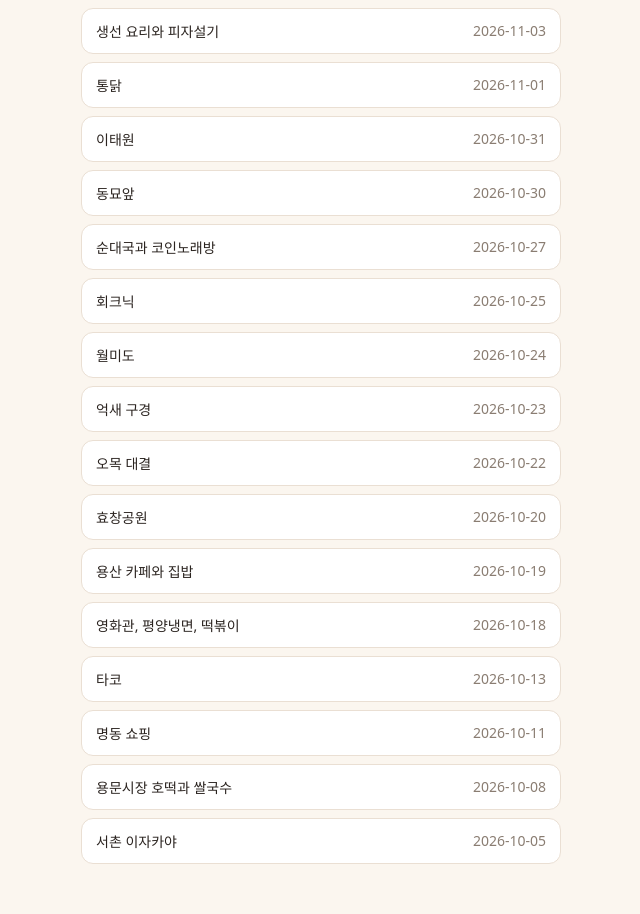
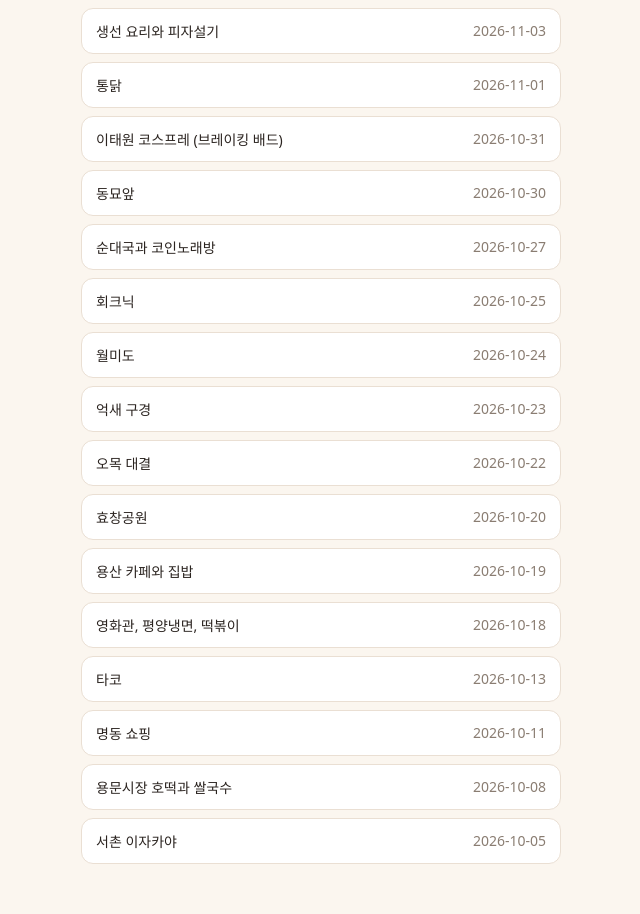
Before and after one commit to pinkman-droid/date-picker, a plain HTML site: page index.html in a window 1280 px wide. Shown: the part 2144-3058 px from the top of the page, without its empty margins (319-959 px from the left). Drawn offline with Linux system fonts and the light colour scheme.

Commit message:
10/31 기록 수정: 이태원 코스프레
Co-Authored-By: Claude Opus 5.5 <noreply@anthropic.com>
Claude-Session: https://claude.ai/code/session_01FKndA92wPHN9iyC3yngeXa

```diff
--- a/index.html
+++ b/index.html
@@ -210,7 +210,7 @@ const CALENDAR_DONE = [
   { date: "2026-10-25", t: "회크닉" },
   { date: "2026-10-27", t: "순대국과 코인노래방" },
   { date: "2026-10-30", t: "동묘앞" },
-  { date: "2026-10-31", t: "이태원" },
+  { date: "2026-10-31", t: "이태원 코스프레 (브레이킹 배드)" },
   { date: "2026-11-01", t: "통닭" },
   { date: "2026-11-03", t: "생선 요리와 피자설기" },
   { date: "2026-11-06", t: "남산 나이트 페스티벌" },
```
